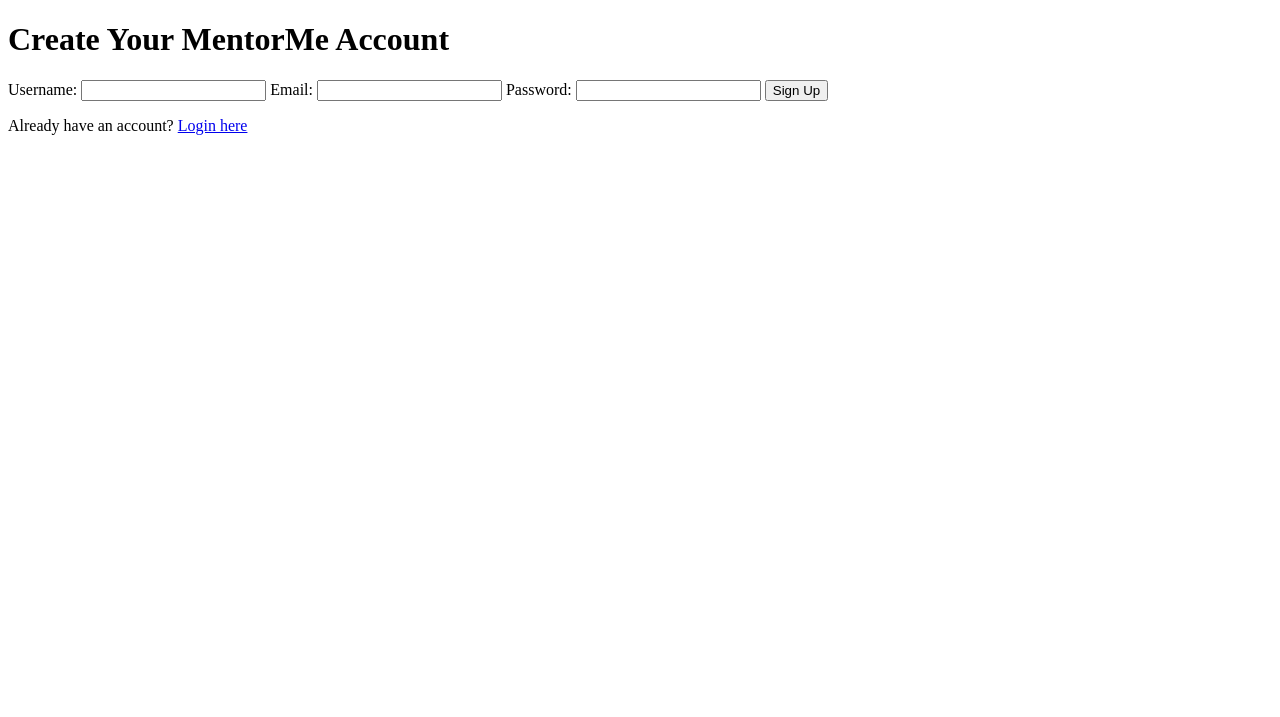
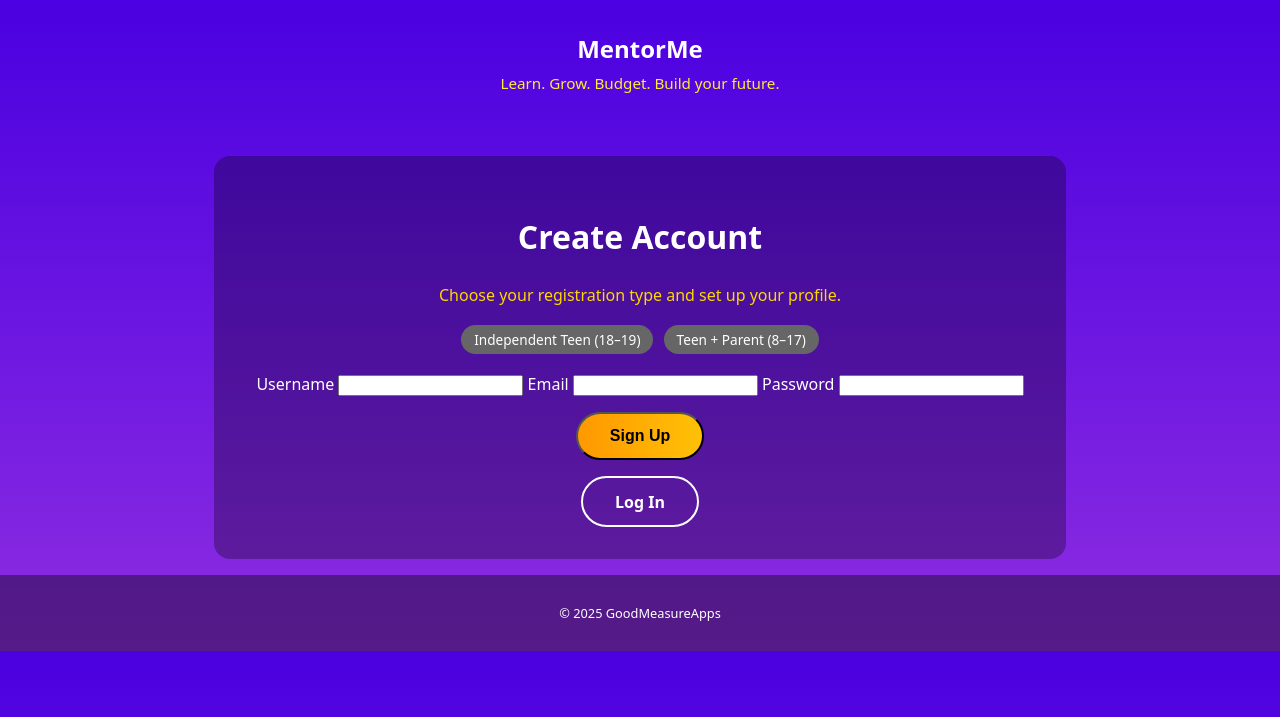
Before and after one commit to Goodmeasureapps/mentor-me-app, a Flask app: page /register in a window 1280 px wide. Shown: the top 717 px of the page. Run offline with Flask 3, Linux system fonts and the light colour scheme.

Commit message:
Update register.html

```diff
--- a/templates/register.html
+++ b/templates/register.html
@@ -1,29 +1,32 @@
-<!DOCTYPE html>
-<html lang="en">
-<head>
-  <meta charset="UTF-8">
-  <meta name="viewport" content="width=device-width, initial-scale=1.0">
-  <title>Sign Up - MentorMe</title>
-  <link rel="stylesheet" href="{{ url_for('static', filename='styles.css') }}">
-</head>
-<body>
-  <header>
-    <h1>Create Your MentorMe Account</h1>
-  </header>
+{% extends "base.html" %}
+{% block title %}Create Account • MentorMe{% endblock %}
+{% block content %}
+  <section class="mm-hero" style="max-width:820px;margin:1rem auto;">
+    <h1 class="mm-title">Create Account</h1>
+    <p class="mm-sub">Choose your registration type and set up your profile.</p>
 
-  <form action="{{ url_for('register') }}" method="POST">
-    <label for="username">Username:</label>
-    <input type="text" id="username" name="username" required>
+    <div class="mm-chips" style="margin-bottom:1rem;">
+      <span class="mm-chip">Independent Teen (18–19)</span>
+      <span class="mm-chip">Teen + Parent (8–17)</span>
+    </div>
 
-    <label for="email">Email:</label>
-    <input type="email" id="email" name="email" required>
+    <form method="post" action="{{ url_for('register') }}" class="mm-form">
+      <!-- If you use CSRFProtect, UNCOMMENT the next line -->
+      {# <input type="hidden" name="csrf_token" value="{{ csrf_token() }}"> #}
 
-    <label for="password">Password:</label>
-    <input type="password" id="password" name="password" required>
+      <label class="mm-label" for="username">Username</label>
+      <input class="mm-input" id="username" name="username" required>
 
-    <button type="submit" class="btn">Sign Up</button>
-  </form>
+      <label class="mm-label" for="email">Email</label>
+      <input class="mm-input" id="email" name="email" type="email" required>
 
-  <p>Already have an account? <a href="{{ url_for('login') }}">Login here</a></p>
-</body>
-</html>
+      <label class="mm-label" for="password">Password</label>
+      <input class="mm-input" id="password" name="password" type="password" required>
+
+      <div class="mm-btn-row" style="margin-top:1rem;">
+        <button class="mm-btn mm-btn-primary" type="submit">Sign Up</button>
+        <a class="mm-btn mm-btn-outline" href="{{ url_for('login') }}">Log In</a>
+      </div>
+    </form>
+  </section>
+{% endblock %}
```
